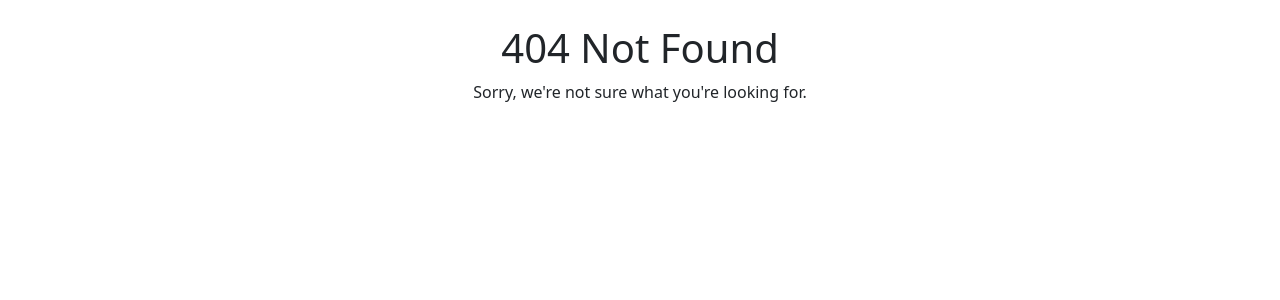
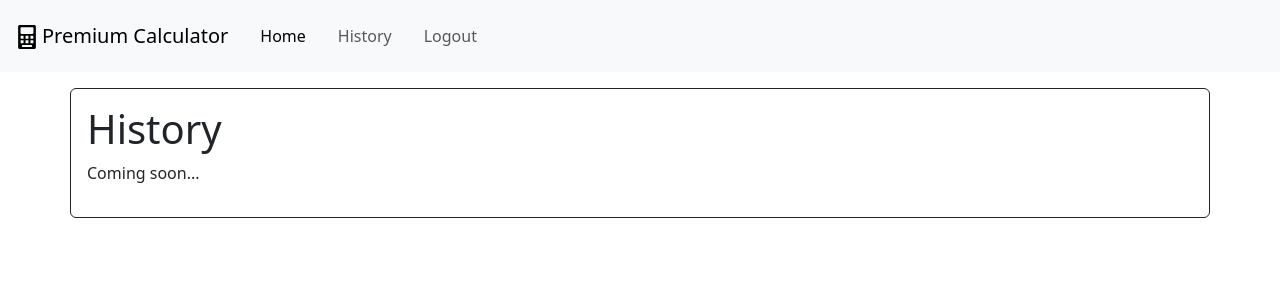
Before and after one commit to JaxonAdams/calculator-service-client, a React (Vite) app: page /history in a window 1280 px wide. Before the commit this address had no page. Shown: the top 300 px of the page. Built offline with nearby package versions, Linux system fonts and the light colour scheme; no server answers; sample sign-in values are in the browser's storage.

Commit message:
Add initial "History" page
This page will provide a data table showing a user's past calculations.

In this commit I also updated the Header component to link to the new
page.

```diff
--- a/src/components/Header.jsx
+++ b/src/components/Header.jsx
@@ -50,8 +50,8 @@ const Header = () => {
     };
 
     return (
-        <nav className="navbar bg-light">
-            <div className="container-fluid">
+        <nav className="navbar navbar-expand-lg bg-light">
+            <div className="container-fluid d-flex justify-content-space-around">
                 <a className="navbar-brand mb-0 h1" href="/">
                     <img
                         src={iconSvg}
@@ -62,19 +62,40 @@ const Header = () => {
                     />
                     Premium Calculator
                 </a>
-                <div className="d-flex align-items-center">
+
+                <button className="navbar-toggler" type="button" data-bs-toggle="collapse" data-bs-target="#navbarSupportedContent" aria-controls="navbarSupportedContent" aria-expanded="false" aria-label="Toggle navigation">
+                    <span className="navbar-toggler-icon"></span>
+                </button>
+
+                <div className="collapse navbar-collapse" id="navbarSupportedContent">
+                    <ul className="navbar-nav me-auto mb-2 mb-lg-0">
+                        <li className="nav-item mx-2 d-flex align-items-center">
+                            <a className="nav-link active" aria-current="page" href="/">Home</a>
+                        </li>
+                        {isLoggedIn && (
+                            <li className="nav-item mx-2 d-flex align-items-center">
+                                <a className="nav-link" href="/history">History</a>
+                            </li>
+                        )}
                         {isLoggedIn ? (
                             <>
-                            <button onClick={handleLogout} className="btn btn-outline-secondary" type="button">Logout</button>
+                                <li className="nav-item mx-2 d-flex align-items-center">
+                                    <button onClick={handleLogout} className="nav-link my-2" type="button">Logout</button>
+                                </li>
+                                <li className="nav-item mx-2 d-flex align-items-center">
                                     {balance &&
-                                <p className="p-2 px-4 mb-0 ms-5 bg-success-subtle rounded-start-pill fw-medium" style={{"letterSpacing": 1.3}}>
+                                        <p className="py-2 px-4 my-2 bg-success-subtle rounded-pill fw-medium text-center" style={{"letterSpacing": 1.3}}>
                                             {balance.toLocaleString('en-US', { style: 'currency', currency: 'USD' })}
                                         </p>
                                     }
+                                </li>
                             </>
                         ) : (
-                        <a href="/login" className="btn btn-primary">Login</a>
+                        <li className="nav-item mx-2 d-flex align-items-center">
+                            <a href="/login" className="nav-link my-2">Login</a>
+                        </li>
                         )}
+                    </ul>
                 </div>
             </div>
         </nav>
--- a/src/main.jsx
+++ b/src/main.jsx
@@ -10,6 +10,7 @@ import './index.css';
 import App from './App.jsx';
 import NotFound from './pages/NotFound.jsx';
 import Login from './pages/Login.jsx';
+import History from './pages/History.jsx';
 
 const router = createBrowserRouter([
     {
@@ -20,6 +21,10 @@ const router = createBrowserRouter([
     {
         path: "/login",
         element: <Login />,
+    },
+    {
+        path: "/history",
+        element: <History />,
     }
 ]);
 
--- /dev/null
+++ b/src/pages/History.jsx
@@ -0,0 +1,29 @@
+import { useEffect } from "react";
+import { useNavigate } from "react-router-dom";
+
+import Header from "../components/Header";
+
+import JWTService from "../services/JWTService";
+
+
+const History = () => {
+    const navigate = useNavigate();
+
+    useEffect(() => {
+        if (!JWTService.isLoggedIn()) {
+            navigate("/login");
+        }
+    }, []);
+
+    return (
+        <div id="history-page">
+            <Header />
+            <div className="container my-3 p-3 border border-dark rounded">
+                <h1>History</h1>
+                <p>Coming soon...</p>
+            </div>
+        </div>
+    );
+};
+
+export default History;
```
Lines whose indentation alone changed are shown as unchanged.
